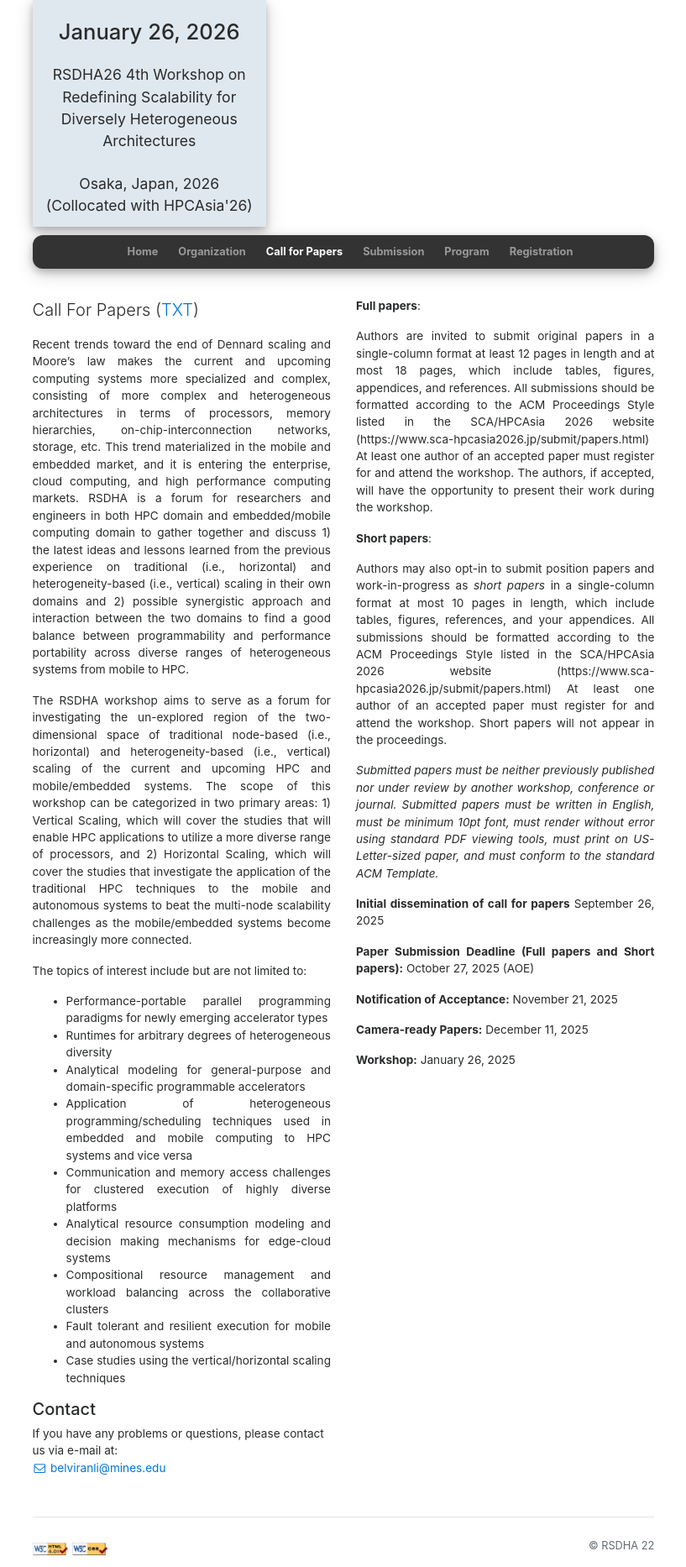
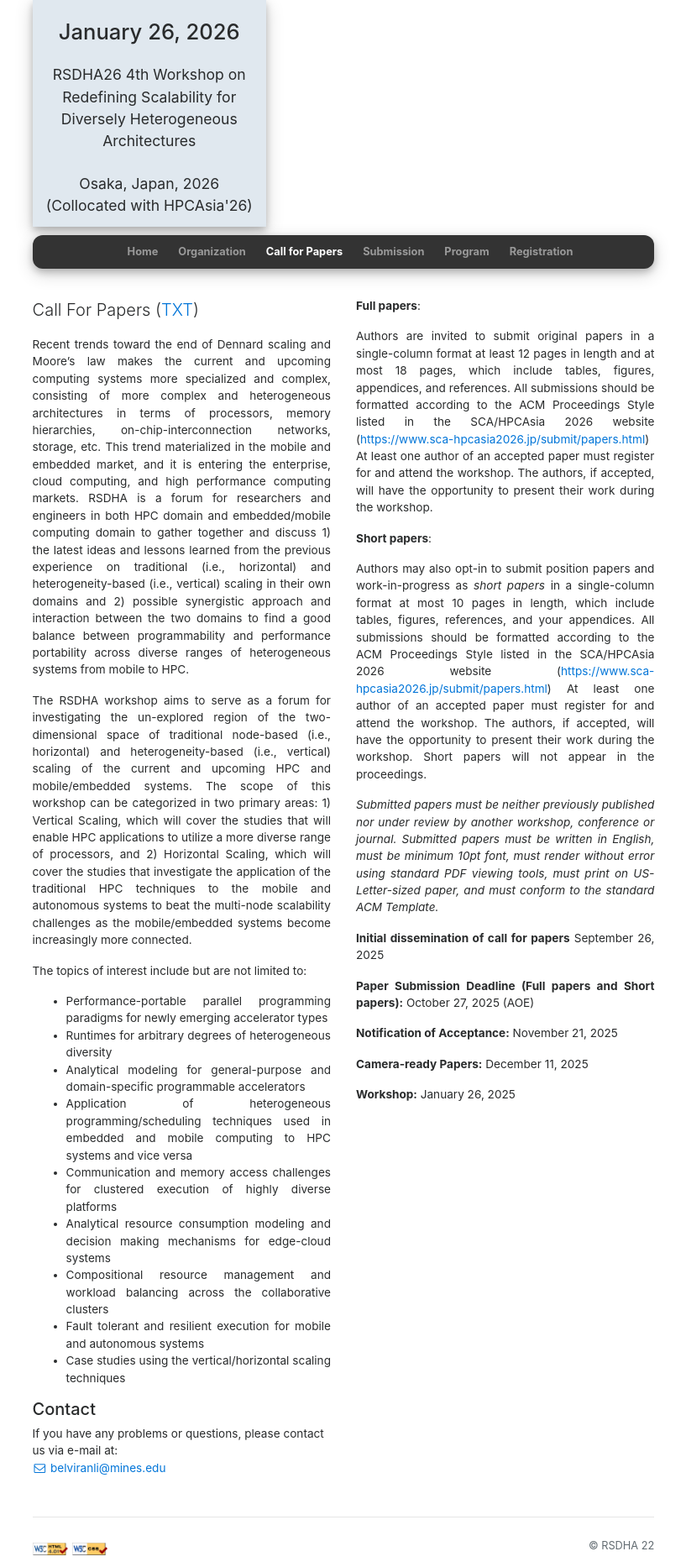
Before and after one commit to hpsslab/rsdha-26, a Jekyll site: the page built from cfp.html, in a window 1280 px wide. Shown: the whole page at 84% size, without its empty margins (231-1048 px from the left). Built offline with Jekyll 4.4.1, drawn with Linux system fonts in a browser that asks for light colours; nearby versions of some CDN libraries.

Commit message:
Update CFP

```diff
--- a/cfp.html
+++ b/cfp.html
@@ -58,15 +58,16 @@ slide_id: 2
             <p><strong>Full papers</strong>:</p>
             <p>Authors are invited to submit original papers in a single-column format at least 12 pages in length and at most 18 pages,
                 which include tables, figures, appendices, and references.
-                All submissions should be formatted according to the ACM Proceedings Style listed in the SCA/HPCAsia 2026 website (https://www.sca-hpcasia2026.jp/submit/papers.html)
+                All submissions should be formatted according to the ACM Proceedings Style listed in the SCA/HPCAsia 2026 website (<a href="https://www.sca-hpcasia2026.jp/submit/papers.html">https://www.sca-hpcasia2026.jp/submit/papers.html</a>)
 				At least one author of an accepted paper must register for and attend the workshop.
                 The authors, if accepted, will have the opportunity to present their work during the workshop.
             </p>
             <p><strong>Short papers</strong>:</p>
             <p>Authors may also opt-in to submit  position papers and work-in-progress as <i>short papers</i> in a single-column format at most 10 pages in length,
                 which include tables, figures, references, and your appendices.
-                All submissions should be formatted according to the ACM Proceedings Style listed in the SCA/HPCAsia 2026 website (https://www.sca-hpcasia2026.jp/submit/papers.html)
+                All submissions should be formatted according to the ACM Proceedings Style listed in the SCA/HPCAsia 2026 website (<a href="https://www.sca-hpcasia2026.jp/submit/papers.html">https://www.sca-hpcasia2026.jp/submit/papers.html</a>)
 				At least one author of an accepted paper must register for and attend the workshop.
+                The authors, if accepted, will have the opportunity to present their work during the workshop.
                 Short papers will not appear in the proceedings.
             </p>
 
```
